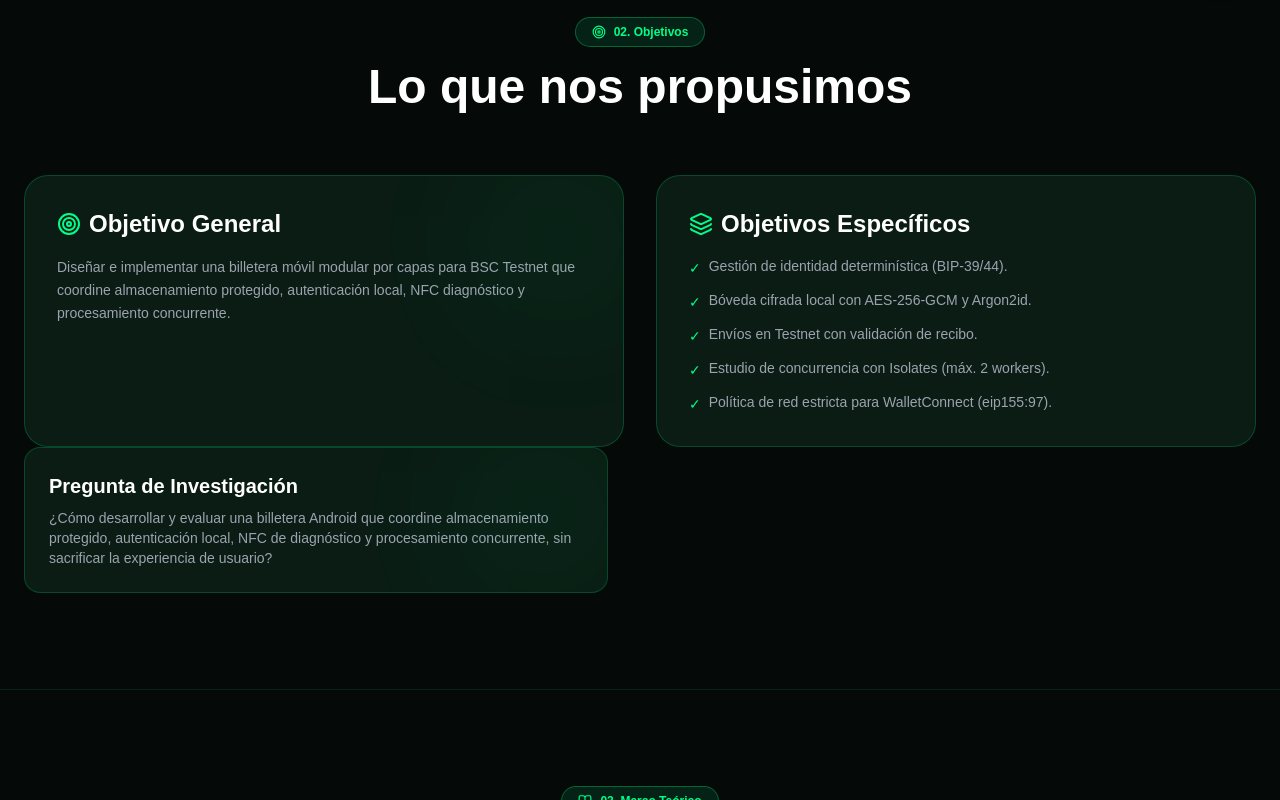
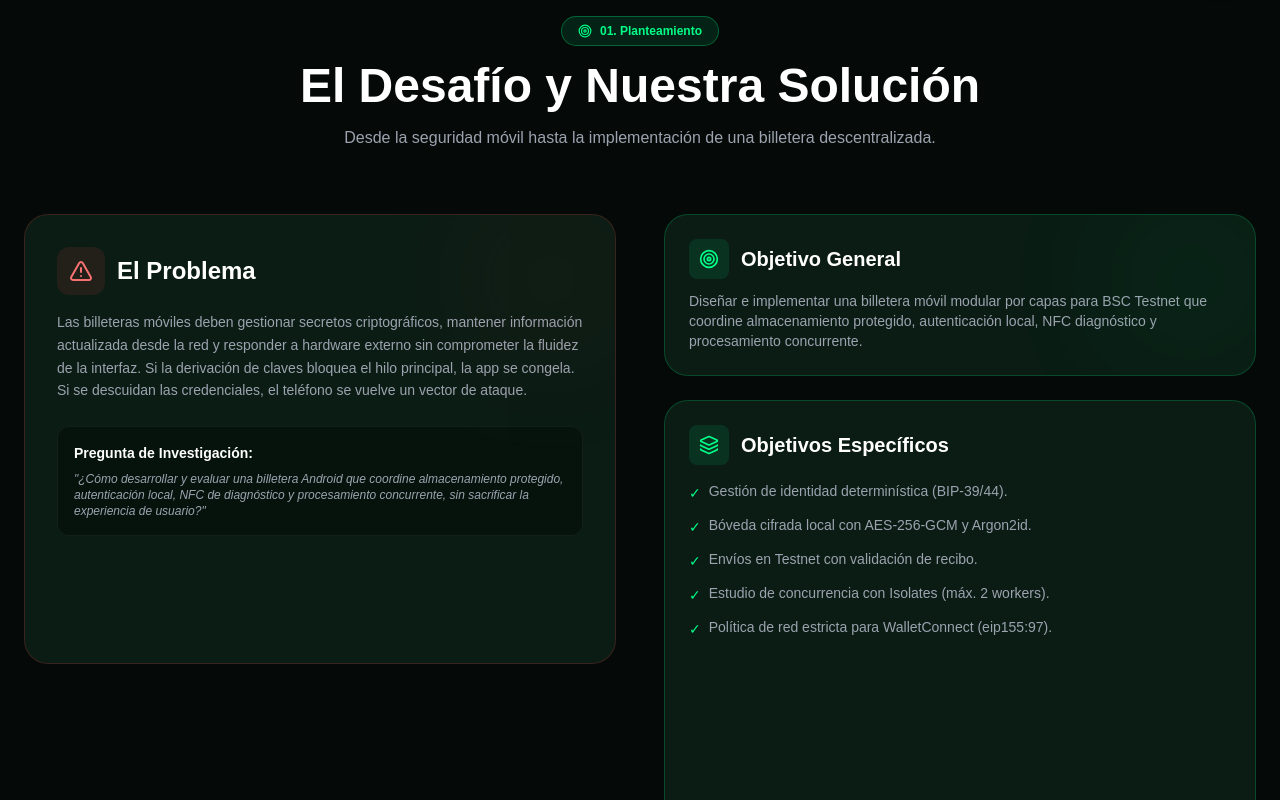
Before and after one commit to arisacaAyde/nfc-wallet-web, a React (Vite) app: page / in a window 1280 px wide. Shown: the part 800-1600 px from the top of the page. Built offline with nearby package versions, Linux system fonts and the light colour scheme.

Commit message:
Junte de problema con objetivo y mejora de imagenes

```diff
--- a/src/App.jsx
+++ b/src/App.jsx
@@ -148,21 +148,65 @@ function App() {
         </div>
       </main>
 
-      {/* --- 02. OBJETIVOS --- */}
-      <section id="objetivos" className="border-y border-neon-green/10 py-24 relative z-10">
-        <div className="max-w-7xl mx-auto px-6">
-          <motion.div initial={{ opacity: 0, y: 30 }} whileInView={{ opacity: 1, y: 0 }} viewport={{ once: true }} className="text-center mb-16">
-            <div className="inline-flex items-center gap-2 bg-neon-green/10 border border-neon-green/30 text-neon-green text-xs font-bold px-4 py-1.5 rounded-full mb-4"><Target size={14} /> 02. Objetivos</div>
-            <h2 className="text-3xl md:text-5xl font-bold text-white mb-4">Lo que nos propusimos</h2>
+            {/* --- 01. PROBLEMA Y OBJETIVOS --- */}
+      <section id="problema" className="max-w-7xl mx-auto px-6 py-24 relative z-10">
+        <div className="text-center mb-16">
+          <div className="inline-flex items-center gap-2 bg-neon-green/10 border border-neon-green/30 text-neon-green text-xs font-bold px-4 py-1.5 rounded-full mb-4">
+            <Target size={14} /> 01. Planteamiento
+          </div>
+          <h2 className="text-3xl md:text-5xl font-bold text-white mb-4">El Desafío y Nuestra Solución</h2>
+          <p className="text-gray-400 max-w-2xl mx-auto">Desde la seguridad móvil hasta la implementación de una billetera descentralizada.</p>
+        </div>
+
+        <div className="grid grid-cols-1 lg:grid-cols-2 gap-12">
+          {/* Columna Izquierda: El Problema */}
+          <motion.div
+            initial={{ opacity: 0, x: -80 }}
+            whileInView={{ opacity: 1, x: 0 }}
+            viewport={{ once: true, margin: "-100px" }}
+            transition={{ duration: 1, ease: "easeOut" }}
+            className="space-y-6"
+          >
+            <div className="bg-neon-card border border-red-500/20 p-8 rounded-3xl relative overflow-hidden h-full">
+              <div className="absolute top-0 right-0 w-32 h-32 bg-red-500 rounded-full blur-[80px] opacity-10"></div>
+              <div className="flex items-center gap-3 mb-4">
+                <div className="w-12 h-12 bg-red-500/10 rounded-xl flex items-center justify-center text-red-400"><AlertTriangle size={24} /></div>
+                <h3 className="text-2xl font-bold text-white">El Problema</h3>
+              </div>
+              <p className="text-gray-400 text-sm leading-relaxed mb-6">
+                Las billeteras móviles deben gestionar secretos criptográficos, mantener información actualizada desde la red y responder a hardware externo sin comprometer la fluidez de la interfaz. Si la derivación de claves bloquea el hilo principal, la app se congela. Si se descuidan las credenciales, el teléfono se vuelve un vector de ataque.
+              </p>
+              <div className="bg-black/30 p-4 rounded-xl border border-white/5">
+                <h4 className="text-white font-bold text-sm mb-2">Pregunta de Investigación:</h4>
+                <p className="text-xs text-gray-400 italic">"¿Cómo desarrollar y evaluar una billetera Android que coordine almacenamiento protegido, autenticación local, NFC de diagnóstico y procesamiento concurrente, sin sacrificar la experiencia de usuario?"</p>
+              </div>
+            </div>
           </motion.div>
-          <div className="grid grid-cols-1 md:grid-cols-2 gap-8">
-            <motion.div initial={{ opacity: 0, x: -50 }} whileInView={{ opacity: 1, x: 0 }} viewport={{ once: true }} className="bg-neon-card border border-neon-green/20 p-8 rounded-3xl relative overflow-hidden">
+
+          {/* Columna Derecha: Los Objetivos */}
+          <motion.div
+            initial={{ opacity: 0, x: 80 }}
+            whileInView={{ opacity: 1, x: 0 }}
+            viewport={{ once: true, margin: "-100px" }}
+            transition={{ duration: 1, ease: "easeOut", delay: 0.2 }}
+            className="space-y-6"
+          >
+            {/* Objetivo General */}
+            <div className="bg-neon-card border border-neon-green/20 p-6 rounded-3xl relative overflow-hidden">
               <div className="absolute top-0 right-0 w-32 h-32 bg-neon-green rounded-full blur-[80px] opacity-10"></div>
-              <h3 className="text-2xl font-bold text-white mb-4 flex items-center gap-2"><Target className="text-neon-green" /> Objetivo General</h3>
-              <p className="text-gray-400 text-sm leading-relaxed">Diseñar e implementar una billetera móvil modular por capas para BSC Testnet que coordine almacenamiento protegido, autenticación local, NFC diagnóstico y procesamiento concurrente.</p>
-            </motion.div>
-            <motion.div initial={{ opacity: 0, x: 50 }} whileInView={{ opacity: 1, x: 0 }} viewport={{ once: true }} className="bg-neon-card border border-neon-green/20 p-8 rounded-3xl">
-              <h3 className="text-2xl font-bold text-white mb-4 flex items-center gap-2"><Layers className="text-neon-green" /> Objetivos Específicos</h3>
+              <div className="flex items-center gap-3 mb-3">
+                <div className="w-10 h-10 bg-neon-green/10 rounded-lg flex items-center justify-center text-neon-green"><Target size={20} /></div>
+                <h3 className="text-xl font-bold text-white">Objetivo General</h3>
+              </div>
+              <p className="text-gray-400 text-sm">Diseñar e implementar una billetera móvil modular por capas para BSC Testnet que coordine almacenamiento protegido, autenticación local, NFC diagnóstico y procesamiento concurrente.</p>
+            </div>
+
+            {/* Objetivos Específicos */}
+            <div className="bg-neon-card border border-neon-green/20 p-6 rounded-3xl relative overflow-hidden h-full">
+              <div className="flex items-center gap-3 mb-4">
+                <div className="w-10 h-10 bg-neon-green/10 rounded-lg flex items-center justify-center text-neon-green"><Layers size={20} /></div>
+                <h3 className="text-xl font-bold text-white">Objetivos Específicos</h3>
+              </div>
               <ul className="text-gray-400 text-sm space-y-3">
                 <li className="flex items-start gap-2"><span className="text-neon-green mt-0.5">✓</span> Gestión de identidad determinística (BIP-39/44).</li>
                 <li className="flex items-start gap-2"><span className="text-neon-green mt-0.5">✓</span> Bóveda cifrada local con AES-256-GCM y Argon2id.</li>
@@ -170,17 +214,8 @@ function App() {
                 <li className="flex items-start gap-2"><span className="text-neon-green mt-0.5">✓</span> Estudio de concurrencia con Isolates (máx. 2 workers).</li>
                 <li className="flex items-start gap-2"><span className="text-neon-green mt-0.5">✓</span> Política de red estricta para WalletConnect (eip155:97).</li>
               </ul>
-            </motion.div>
-          </div>
-          <div className="grid grid-cols-1 lg:grid-cols-2 gap-16 items-center">
-          <motion.div initial={{ opacity: 0, x: 80 }} whileInView={{ opacity: 1, x: 0 }} viewport={{ once: true, margin: "-100px" }} transition={{ duration:1.2, ease: "easeOut", delay: 0.2 }} className="space-y-4">
-            <div className="bg-neon-card border border-neon-green/20 p-6 rounded-2xl relative overflow-hidden group hover:border-neon-green/50 transition-colors">
-              <div className="absolute top-0 right-0 w-32 h-32 bg-neon-green rounded-full blur-[80px] opacity-10 group-hover:opacity-30 transition-opacity"></div>
-              <h3 className="text-xl font-bold text-white mb-2">Pregunta de Investigación</h3>
-              <p className="text-gray-400 text-sm">¿Cómo desarrollar y evaluar una billetera Android que coordine almacenamiento protegido, autenticación local, NFC de diagnóstico y procesamiento concurrente, sin sacrificar la experiencia de usuario?</p>
             </div>
           </motion.div>
-        </div>
         </div>
       </section>
 
@@ -580,14 +615,33 @@ function App() {
           <path d="M17.472 14.382c-.297-.149-1.758-.867-2.03-.967-.273-.099-.471-.148-.67.15-.197.297-.767.966-.94 1.164-.173.199-.347.223-.644.075-.297-.15-1.255-.463-2.39-1.475-.883-.788-1.48-1.761-1.653-2.059-.173-.297-.018-.458.13-.606.134-.133.298-.347.446-.52.149-.174.198-.298.298-.497.099-.198.05-.371-.025-.52-.075-.149-.669-1.612-.916-2.207-.242-.579-.487-.5-.669-.51-.173-.008-.371-.01-.57-.01-.198 0-.52.074-.792.372-.272.297-1.04 1.016-1.04 2.479 0 1.462 1.065 2.875 1.213 3.074.149.198 2.096 3.2 5.077 4.487.709.306 1.262.489 1.694.625.712.227 1.36.195 1.871.118.571-.085 1.758-.719 2.006-1.413.248-.694.248-1.289.173-1.413-.074-.124-.272-.198-.57-.347m-5.421 7.403h-.004a9.87 9.87 0 01-5.031-1.378l-.361-.214-3.741.982.998-3.648-.235-.374a9.86 9.86 0 01-1.51-5.26c.001-5.45 4.436-9.884 9.888-9.884 2.64 0 5.122 1.03 6.988 2.898a9.825 9.825 0 012.893 6.994c-.003 5.45-4.437 9.885-9.885 9.885m8.413-18.297A11.815 11.815 0 0012.05 0C5.495 0 .16 5.335.157 11.892c0 2.096.547 4.142 1.588 5.945L.057 24l6.305-1.654a11.882 11.882 0 005.683 1.448h.005c6.554 0 11.89-5.335 11.893-11.893a11.821 11.821 0 00-3.48-8.413Z"/>
         </svg>
       </motion.a>
-          {/* MODAL PARA VER IMÁGENES DE ARQUITECTURA */}
+            {/* MODAL PARA VER IMÁGENES AMPLIADAS */}
       {selectedImage && (
-        <div className="fixed inset-0 z-[100] bg-black/90 backdrop-blur-sm flex items-center justify-center p-4" onClick={() => setSelectedImage(null)}>
-          <div className="relative max-w-5xl w-full max-h-[90vh] flex flex-col items-center justify-center">
-            <button className="absolute -top-12 right-0 text-white hover:text-neon-green transition-colors" onClick={() => setSelectedImage(null)}>
+        <div
+          className="fixed inset-0 z-[100] bg-black/95 backdrop-blur-md flex items-center justify-center p-4 md:p-8"
+          onClick={() => setSelectedImage(null)}
+        >
+          {/* Contenedor de la imagen */}
+          <div className="relative w-full h-full flex items-center justify-center">
+
+            {/* Botón de cerrar (arriba a la derecha) */}
+            <button
+              className="absolute top-0 right-0 md:top-4 md:right-4 z-50 bg-black/50 hover:bg-neon-green hover:text-black text-white p-2 rounded-full transition-all duration-300"
+              onClick={() => setSelectedImage(null)}
+            >
               <X size={32} />
             </button>
-            <img src={selectedImage} alt="Diagrama Ampliado" className="w-full h-full object-contain rounded-xl border border-neon-green/30" />
+
+            {/* Imagen con scroll si es necesario */}
+            <div className="w-full h-full overflow-auto flex items-center justify-center">
+              <img
+                src={selectedImage}
+                alt="Imagen Ampliada"
+                className="max-w-full max-h-[90vh] w-auto h-auto object-contain rounded-xl border border-neon-green/30 shadow-[0_0_50px_rgba(0,255,136,0.2)]"
+                onClick={(e) => e.stopPropagation()} // Evita que se cierre al hacer clic en la imagen
+              />
+            </div>
+
           </div>
         </div>
       )}
```
